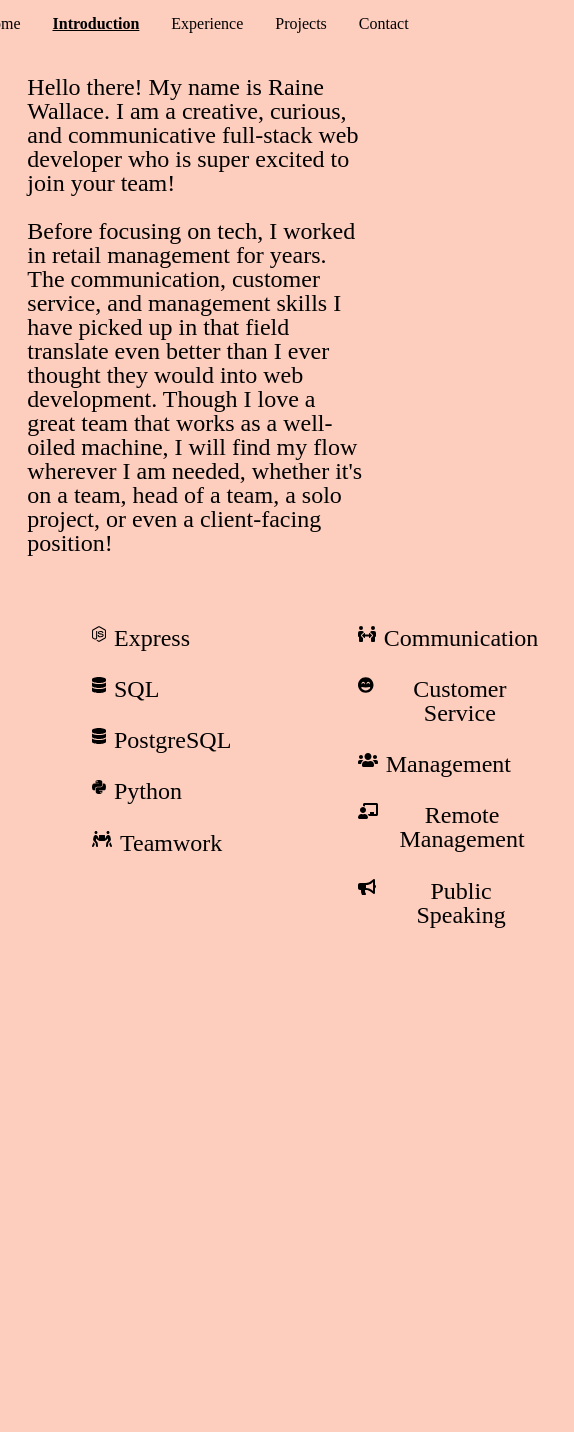
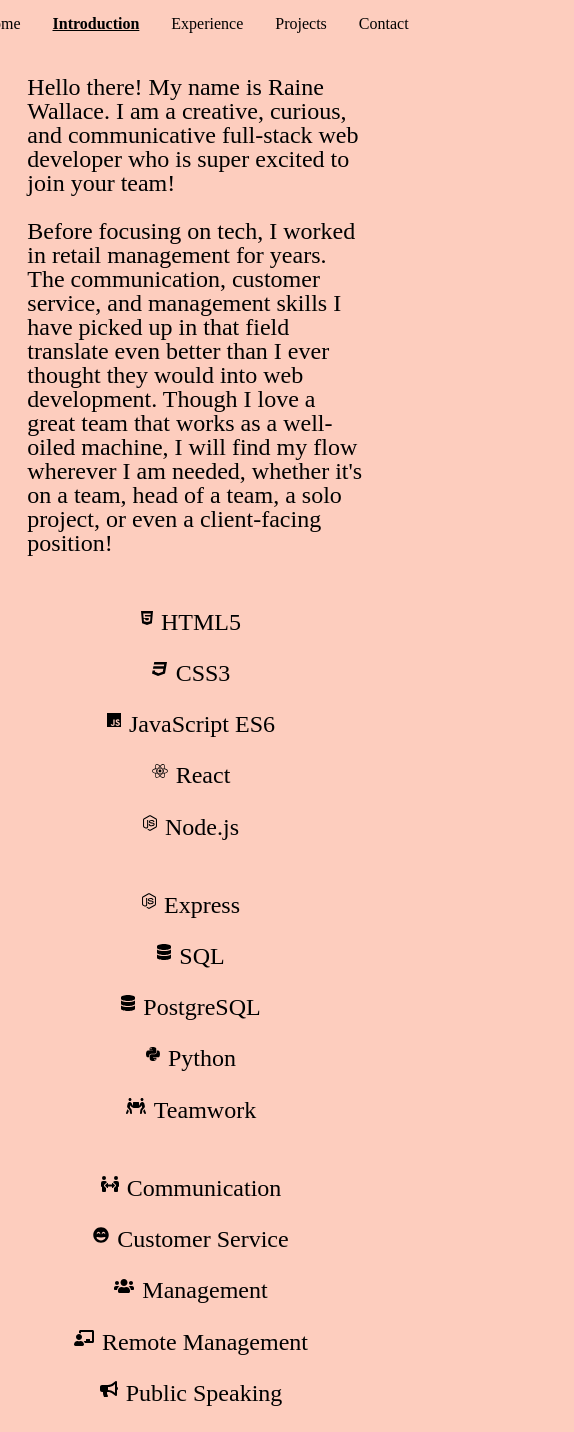
Before and after one commit to RaineBeauDubs/MyPortfolio, a React (Create React App) app in the folder portfolio/: page /intro in a window 390 px wide. Shown: the whole page, 574 px wide, since content can reach past the window. Before the commit the page ends 970 px from the top, so only its background shows below. Built offline with nearby package versions, Linux system fonts and the light colour scheme.

Commit message:
added media queries to help with responsiveness

```diff
--- a/portfolio/src/components/componentCSS/home.css
+++ b/portfolio/src/components/componentCSS/home.css
@@ -21,3 +21,13 @@
   from {color: rgb(253, 205, 190);}
   to {color: black;}
 }
+
+@media (max-width:600px) {
+  .homeTitle {
+    font-size: 7rem;
+  }
+
+  .homeSubTitle {
+    font-size: 3rem;
+  }
+}
--- a/portfolio/src/components/componentCSS/introduction.css
+++ b/portfolio/src/components/componentCSS/introduction.css
@@ -20,9 +20,20 @@
 .skillSec {
   display: flex;
   margin: 1.7rem;
-  justify-content: left;
+  justify-content: center;
 }
 
 .skillSec p {
   margin: 0 0.5rem;
 }
+
+@media (max-width:600px) {
+  .flex {
+    flex-direction: column;
+    width: 100%;
+  }
+
+  .skillSecSec {
+    margin: 0;
+  }
+}
--- a/portfolio/src/components/componentCSS/projects.css
+++ b/portfolio/src/components/componentCSS/projects.css
@@ -52,3 +52,9 @@
   display: flex;
   justify-content: space-evenly;
 }
+
+@media (max-width:1000px) {
+  .proCont {
+    flex-direction: column;
+  }
+}
```
